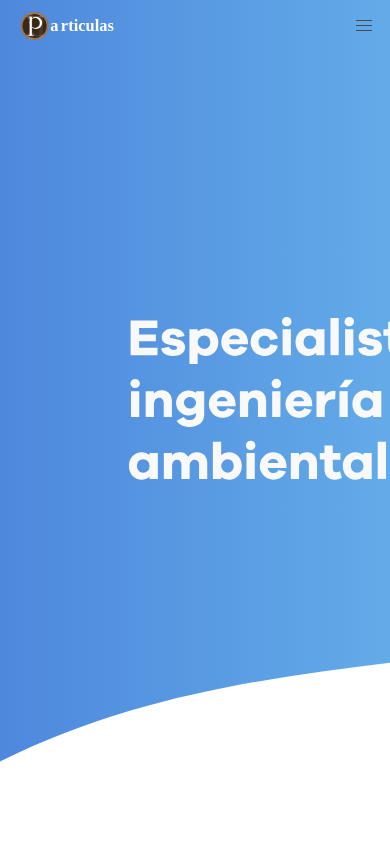
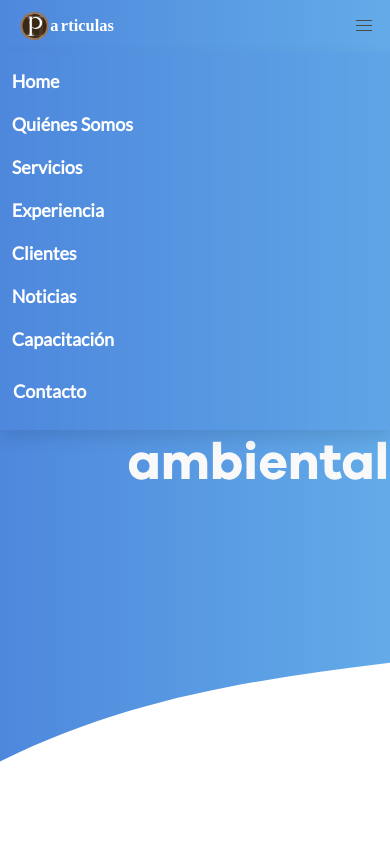
Before and after one commit to progressio-spa/particulasCL, a Vue app: page /#/ in a window 390 px wide. Both pictures are taken after a click on the button 364 px from the left and 26 px from the top of the page. Shown: the top 844 px of the page. Built offline with nearby package versions, Linux system fonts and the light colour scheme.

Commit message:
ADD: Se agrega responsividad de navbar header
Signed-off-by: Sebastian Salazar <sebastian.salazar.v@usach.cl>

```diff
--- a/src/components/Header.vue
+++ b/src/components/Header.vue
@@ -5,13 +5,13 @@
 			<a class="navbar-item" href="#">
 				<img src="@/assets/logoparticulas.svg" class="header-logo"  width="120" height="auto">
 			</a>
-			<a role="button" class="navbar-burger" aria-label="menu" aria-expanded="false" data-target="navbarBasicExample">
+			<a role="button" class="navbar-burger" aria-label="menu" aria-expanded="false" data-target="navbarBasicExample" @click="showNavbarBurger">
 				<span aria-hidden="true"></span>
 				<span aria-hidden="true"></span>
 				<span aria-hidden="true"></span>
 			</a>
 		</div>
-		<div id="navbarBasicExample" class="navbar-menu menu">
+		<div id="navbarBasicExample" v-bind:class="{ 'navbar-menu menu': true, 'is-active': showNavbarMobile}">
 			<div class="navbar-start">
 				<a class="navbar-item header-item">
 					Home
@@ -35,9 +35,9 @@
 					Capacitación
 				</a>
 			</div>
-			<div class="navbar-end" style="margin-right: -3%;">
+			<div class="navbar-end end">
 				<div class="navbar-item">
-					<a class="button is-primary contact">
+					<a v-bind:class="{'button is-primary': true, contact: !showNavbarMobile, contactMobile: showNavbarMobile}">
 						<strong>Contacto</strong>
 					</a>
 				</div>
@@ -52,7 +52,8 @@ export default{
 	data(){
 		return {
 			scrollPosition: 0,
-			windowSize: 0
+			windowSize: 0,
+			showNavbarMobile: false
 		}
 	},
 	mounted(){
@@ -61,8 +62,12 @@ export default{
 	},
 	methods: {
 	    updateScroll() {
-	      this.scrollPosition = window.scrollY
+	    	this.scrollPosition = window.scrollY
+	    },
+	    showNavbarBurger(){
+	    	this.showNavbarMobile = !this.showNavbarMobile;
 	    }
+
 	},
 	destroy() {
 	  window.removeEventListener('scroll', this.updateScroll)
@@ -97,6 +102,34 @@ export default{
 	margin-left: 5%;
 }
 
+@media(max-width: 425px){
+	.header-item {
+		font-family: 'Lato', sans-serif;
+		font-weight: bold;
+		font-size: 18px;
+		color: white;
+		margin: 0;
+		padding-left: 3%;
+	}
+	.menu {
+		margin-left: 0;
+		background-image: url(../assets/FondoDegradado.png);
+		overflow-x: none;
+	}
+	.contactMobile {
+		font-family: 'Lato', sans-serif;
+		background-color: transparent !important;
+		border-radius: 55px;
+		font-size: 18px;
+		margin: 0;
+		padding: 0 0 0 0;
+		line-height: 43px;
+	}
+	.end{
+		margin: 0;
+	}
+}
+
 .contact {
 	font-family: 'Lato', sans-serif;
 	background-color: #4F93EE !important;
@@ -105,4 +138,8 @@ export default{
 	margin: 0 1% 0 1%;
 }
 
+.end{
+	margin-right: -3%;
+}
+
 </style>
```
